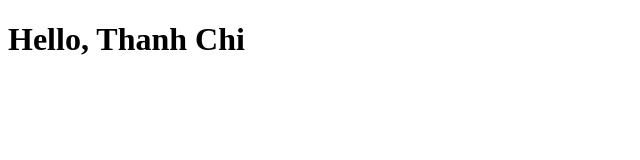
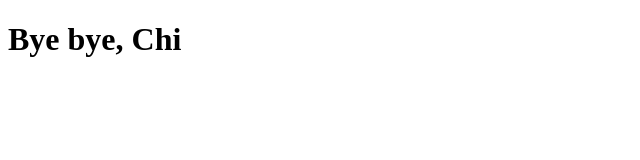
Before and after one commit to thanhchib2005746/B2005746_CT300, a plain HTML site: page index.html in a window 1280 px wide. Shown: the whole page, without its empty margins (0-640 px from the left). Drawn offline with Linux system fonts and the light colour scheme.

Commit message:
modified index.html

```diff
--- a/index.html
+++ b/index.html
@@ -3,9 +3,9 @@
 <head>
     <meta charset="UTF-8">
     <meta name="viewport" content="width=device-width, initial-scale=1.0">
-    <title>Document</title>
+    <title>Index</title>
 </head>
 <body>
-    <h1>Hello, Thanh Chi</h1>
+    <h1>Bye bye, Chi</h1>
 </body>
 </html>
```
